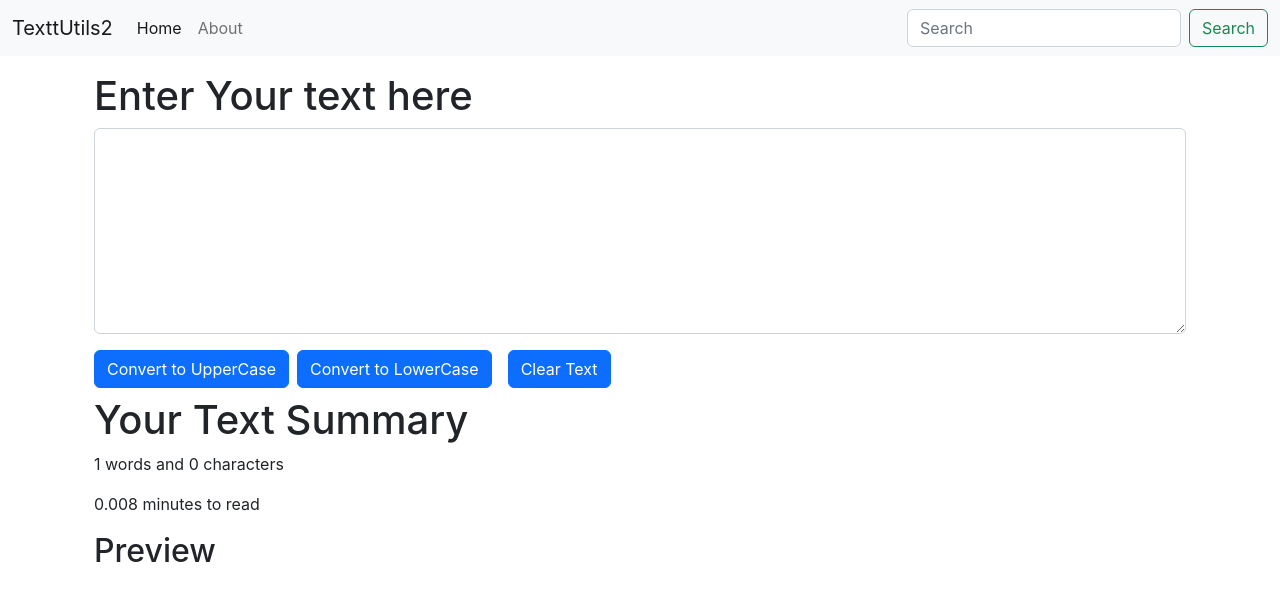
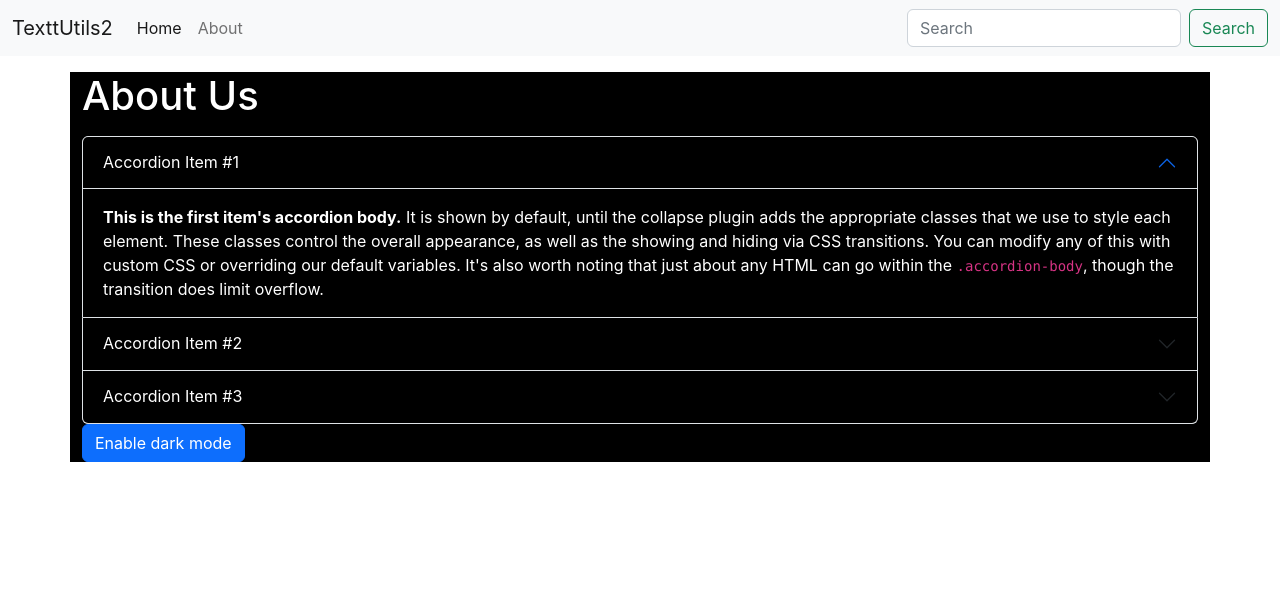
Before and after one commit to aditya19xx/uppercase-app, a React (Create React App) app: page / in a window 1280 px wide. Shown: the top 600 px of the page. Built offline with nearby package versions, Linux system fonts and the light colour scheme.

Commit message:
dark mode enabled

```diff
--- a/src/App.js
+++ b/src/App.js
@@ -1,14 +1,16 @@
 import './App.css';
+import AboutUs from './components/About/AboutUs';
 import Navbar from './components/Navbar/Navbar';
-import TextForm from './components/Navbar/TextForm/TextForm';
+// import TextForm from './components/Navbar/TextForm/TextForm';
 
 function App() {
   return (
     <>
   <Navbar title="TexttUtils2" />
-  <div className="container my-3">
+  {/* <div className="container my-3">
     <TextForm heading="Enter Your text here" />
-  </div>
+  </div> */}
+  <AboutUs/>
     </>
   );
 }
--- /dev/null
+++ b/src/components/About/AboutUs.js
@@ -0,0 +1,135 @@
+import React from "react";
+import { useState } from "react";
+
+export default function AboutUs() {
+
+  const [myStyle, setMyStyle] = useState({
+    color: "white",
+    backgroundColor: "black"
+  })
+
+  const [btnText, setBtnText] = useState("Enable dark mode")
+
+  const toggleStyle = () => {
+    if(myStyle.color == "black"){
+      setMyStyle({
+        color: 'white',
+        backgroundColor: 'black',
+        border: '2px solid white'
+      })
+    setBtnText("Enable Light Mode")
+    }
+    else{
+      setMyStyle({
+        color: 'black',
+        backgroundColor: 'white'
+      })
+      setBtnText("Enable Dark Mode")
+    }
+  }
+
+  return (
+    <div className="container" style={myStyle}>
+        <h1 className="my-3">About Us</h1>
+      <div className="accordion" id="accordionExample" style={myStyle}>
+        <div className="accordion-item">
+          <h2 className="accordion-header" id="headingOne">
+            <button
+              style={myStyle}
+              className="accordion-button"
+              type="button"
+              data-bs-toggle="collapse"
+              data-bs-target="#collapseOne"
+              aria-expanded="true"
+              aria-controls="collapseOne"
+            >
+              Accordion Item #1
+            </button>
+          </h2>
+          <div
+            id="collapseOne"
+            className="accordion-collapse collapse show"
+            aria-labelledby="headingOne"
+            data-bs-parent="#accordionExample"
+          >
+            <div className="accordion-body" style={myStyle}>
+              <strong>This is the first item's accordion body.</strong> It is
+              shown by default, until the collapse plugin adds the appropriate
+              classes that we use to style each element. These classes control
+              the overall appearance, as well as the showing and hiding via CSS
+              transitions. You can modify any of this with custom CSS or
+              overriding our default variables. It's also worth noting that just
+              about any HTML can go within the <code>.accordion-body</code>,
+              though the transition does limit overflow.
+            </div>
+          </div>
+        </div>
+        <div className="accordion-item">
+          <h2 className="accordion-header" id="headingTwo">
+            <button
+              style={myStyle}
+              className="accordion-button collapsed"
+              type="button"
+              data-bs-toggle="collapse"
+              data-bs-target="#collapseTwo"
+              aria-expanded="false"
+              aria-controls="collapseTwo"
+            >
+              Accordion Item #2
+            </button>
+          </h2>
+          <div
+            id="collapseTwo"
+            className="accordion-collapse collapse"
+            aria-labelledby="headingTwo"
+            data-bs-parent="#accordionExample"
+          >
+            <div className="accordion-body" style={myStyle}>
+              <strong>This is the second item's accordion body.</strong> It is
+              hidden by default, until the collapse plugin adds the appropriate
+              classes that we use to style each element. These classes control
+              the overall appearance, as well as the showing and hiding via CSS
+              transitions. You can modify any of this with custom CSS or
+              overriding our default variables. It's also worth noting that just
+              about any HTML can go within the <code>.accordion-body</code>,
+              though the transition does limit overflow.
+            </div>
+          </div>
+        </div>
+        <div className="accordion-item">
+          <h2 className="accordion-header" id="headingThree">
+            <button
+              style={myStyle}
+              className="accordion-button collapsed"
+              type="button"
+              data-bs-toggle="collapse"
+              data-bs-target="#collapseThree"
+              aria-expanded="false"
+              aria-controls="collapseThree"
+            >
+              Accordion Item #3
+            </button>
+          </h2>
+          <div
+            id="collapseThree"
+            className="accordion-collapse collapse"
+            aria-labelledby="headingThree"
+            data-bs-parent="#accordionExample"
+          >
+            <div className="accordion-body" style={myStyle}>
+              <strong>This is the third item's accordion body.</strong> It is
+              hidden by default, until the collapse plugin adds the appropriate
+              classes that we use to style each element. These classes control
+              the overall appearance, as well as the showing and hiding via CSS
+              transitions. You can modify any of this with custom CSS or
+              overriding our default variables. It's also worth noting that just
+              about any HTML can go within the <code>.accordion-body</code>,
+              though the transition does limit overflow.
+            </div>
+          </div>
+        </div>
+      </div>
+      <button onClick={toggleStyle} type="button" class="btn btn-primary">{btnText}</button>
+    </div>
+  );
+}
```
